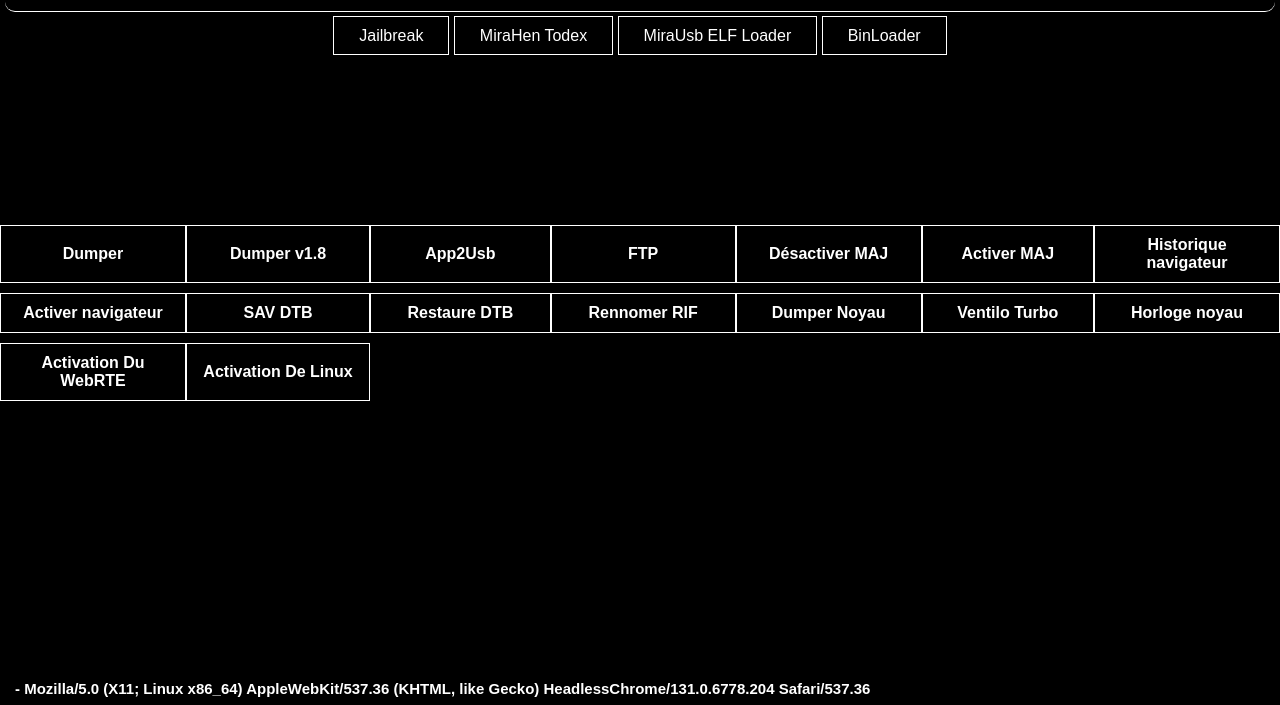
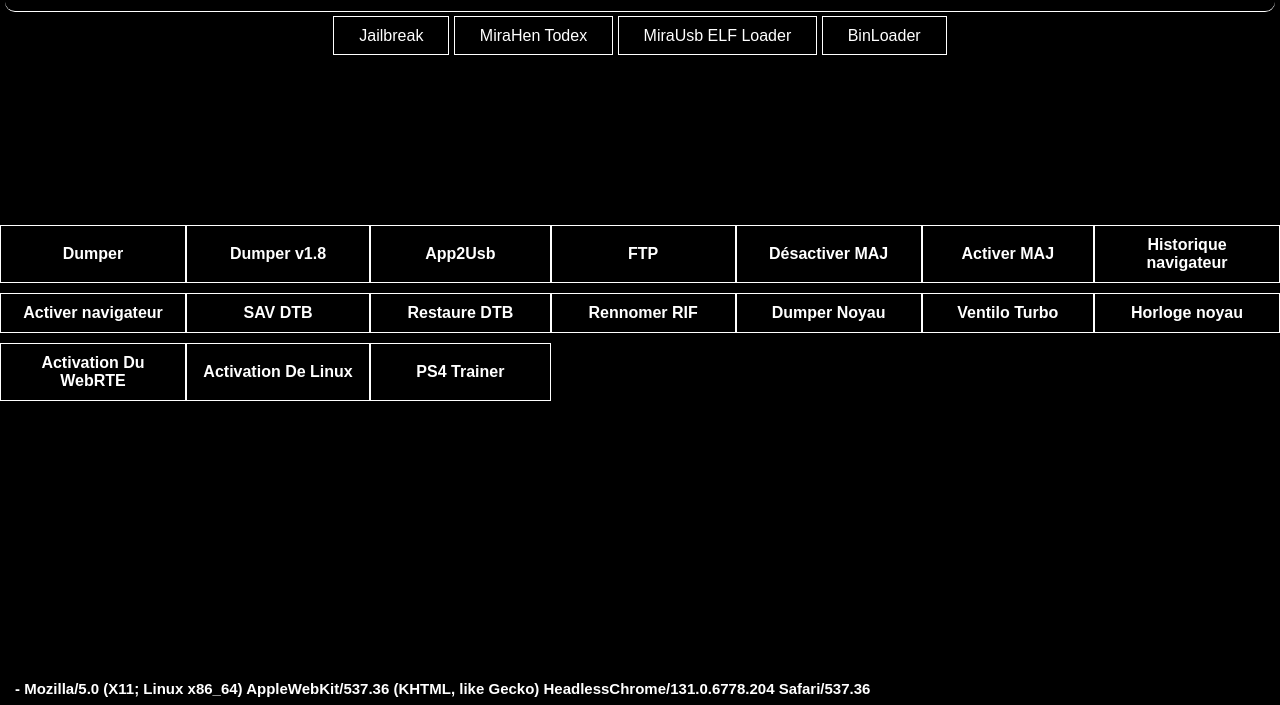
Before and after one commit to ciss84/host-6.72-, a plain HTML site: page index.html in a window 1280 px wide. Shown: the part 95-800 px from the top of the page. Drawn offline with Linux system fonts and the light colour scheme.

Commit message:
update Trainer.html

```diff
--- a/index.html
+++ b/index.html
@@ -65,6 +65,7 @@
             <th><a href="#" class="btn" onclick="inject_payload('desabler'); return false">Désactiver MAJ</a></th>
             <th><a href="#" class="btn" onclick="inject_payload('enabler'); return false">Activer MAJ</a></th>
             <th><a href="#" class="btn" onclick="inject_payload('history'); return false">Historique navigateur</a></th>
+
         </tr>
         <tr align="center">
             <th><a href="#" class="btn" onclick="inject_payload('browser'); return false">Activer navigateur</a></th>
@@ -78,6 +79,7 @@
         <tr align="center">
             <th><a href="#" class="btn" onclick="inject_payload('WebRTE'); return false">Activation Du WebRTE</a></th>
             <th><a href="#" class="btn" onclick="inject_payload('linux'); return false">Activation De Linux</a></th>
+            <th><a href="http://ps4trainer.com/Trainer/index.html" class="btn">PS4 Trainer</a></th>
         </tr>
     </table>
     <footer>
```
